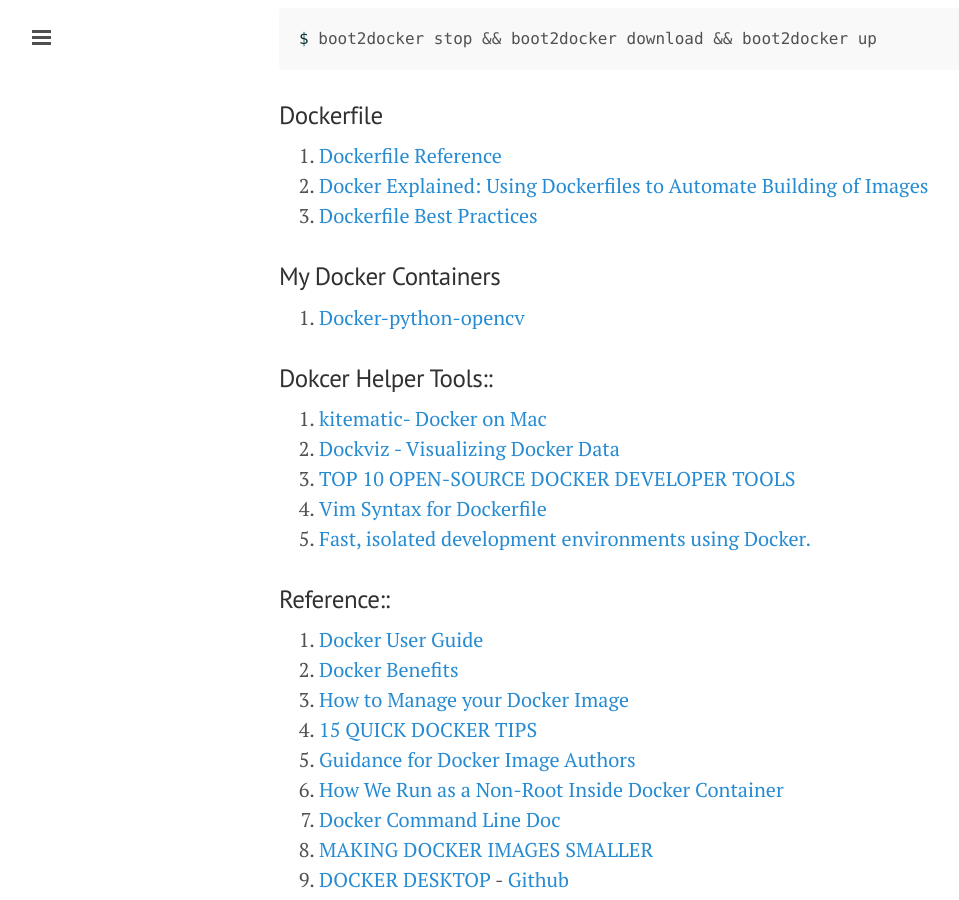
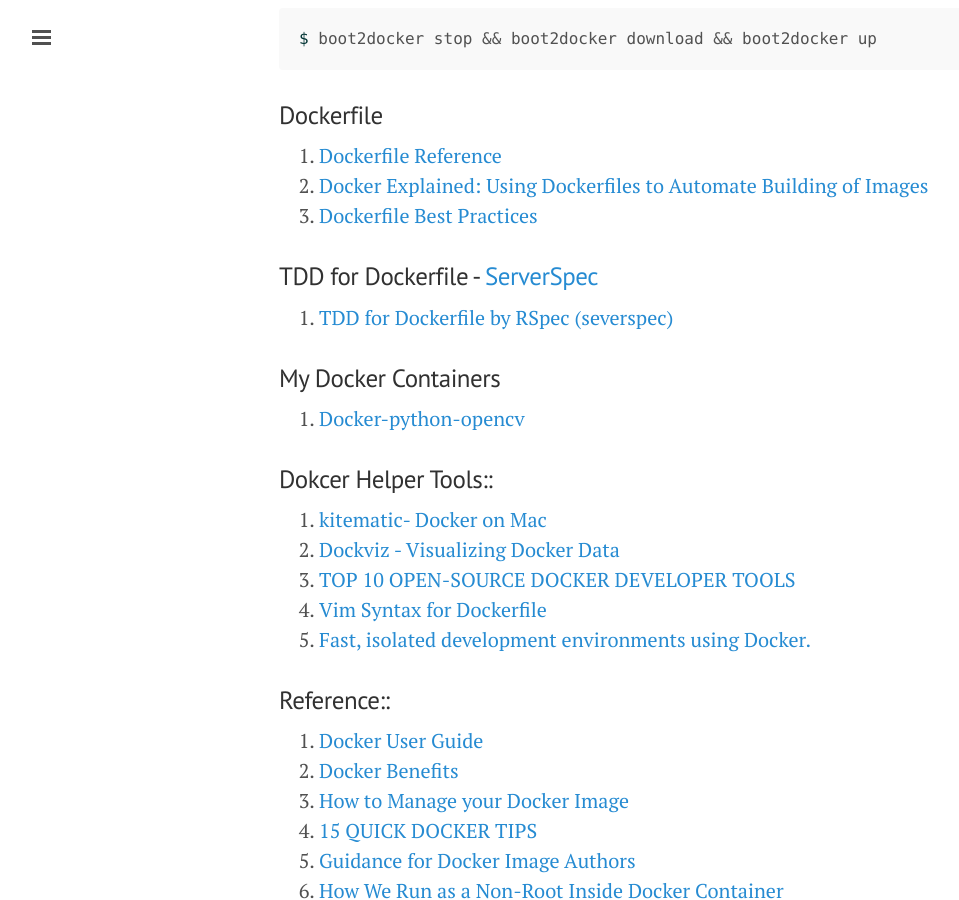
Before and after one commit to ibotdotout/ibotdotout.github.io, a Jekyll site: the page built from _posts/2014-09-11-docker.md, in a window 1280 px wide and 900 px high, scrolled down 3928 px. Shown: the whole window, without its empty margins (1-960 px from the left). Built offline with Jekyll 4.4.1, drawn with Linux system fonts in a browser that asks for light colours; Markdown is read by kramdown in place of the engine named in the settings.

Commit message:
add serverspec

```diff
--- a/_posts/2014-09-11-docker.md
+++ b/_posts/2014-09-11-docker.md
@@ -167,6 +167,9 @@ $ boot2docker stop && boot2docker download && boot2docker up
 2. [Docker Explained: Using Dockerfiles to Automate Building of Images](https://www.digitalocean.com/community/tutorials/docker-explained-using-dockerfiles-to-automate-building-of-images)
 3. [Dockerfile Best Practices](http://crosbymichael.com/dockerfile-best-practices.html)
 
+### TDD for Dockerfile - [ServerSpec](http://serverspec.org)
+1. [TDD for Dockerfile by RSpec (severspec)](https://coderwall.com/p/5xylsg/tdd-for-dockerfile-by-rspec-severspec)
+
 
 ### My Docker Containers
 1. [Docker-python-opencv](https://registry.hub.docker.com/u/ibotdotout/python-opencv/)
```
Also changed, not shown: _posts/2014-08-09-dev-ops.md (+1 -0 lines).
